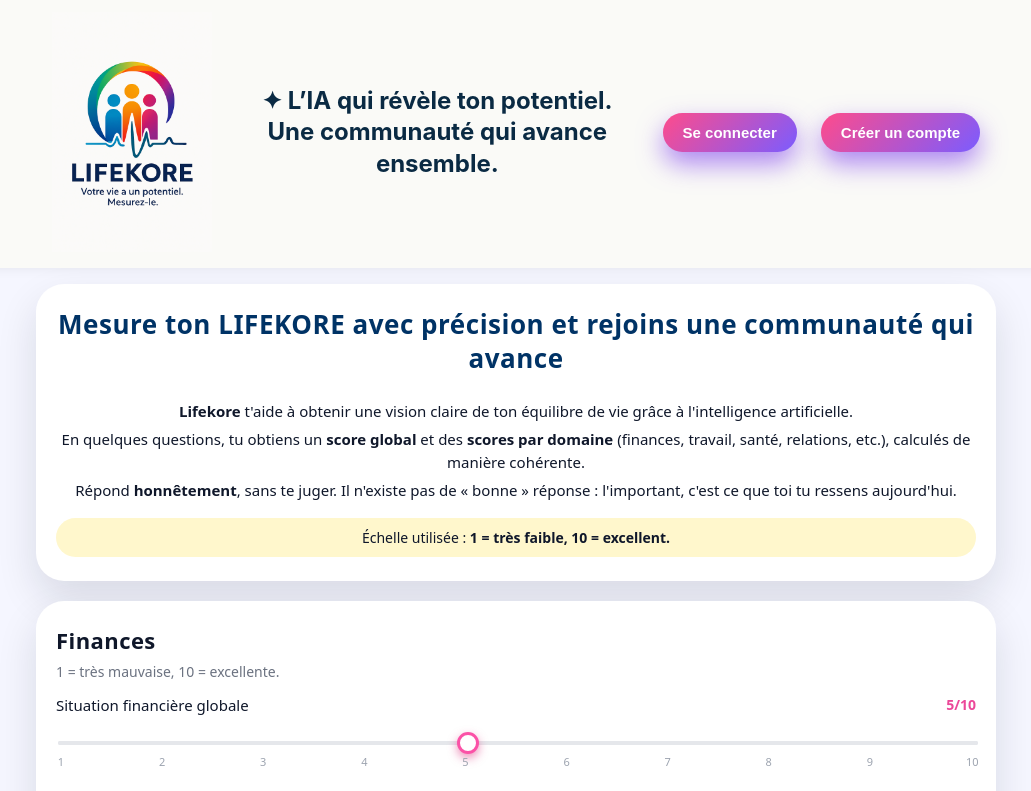
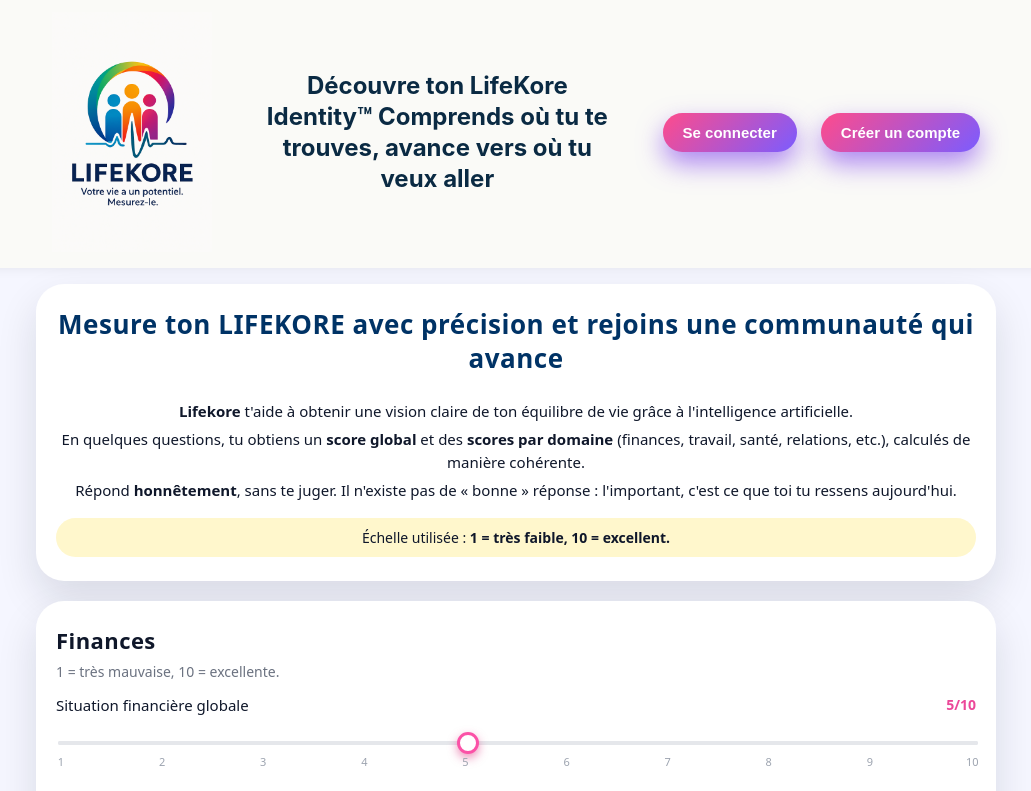
Before and after one commit to Brax971/Lifescore, a Next.js app: page / in a window 1280 px wide. Shown: the top 791 px of the page, without its empty margins (124-1155 px from the left). Built offline with nearby package versions, Linux system fonts and the light colour scheme.

Commit message:
Update page.js

```diff
--- a/app/page.js
+++ b/app/page.js
@@ -209,7 +209,9 @@
       "Poppins, Inter, system-ui, -apple-system, BlinkMacSystemFont, 'SF Pro Text', 'Helvetica Neue', Arial, sans-serif",
   }}
 >
-  ✦ L’IA qui révèle ton potentiel. Une communauté qui avance ensemble.
+  Découvre ton LifeKore Identity™
+
+Comprends où tu te trouves, avance vers où tu veux aller
 </div>
 
           {/* Boutons à droite */}
```
